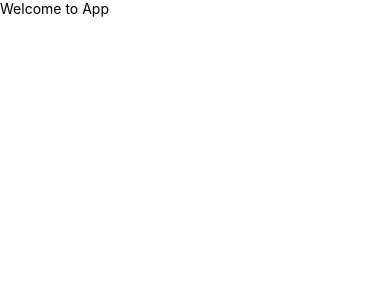
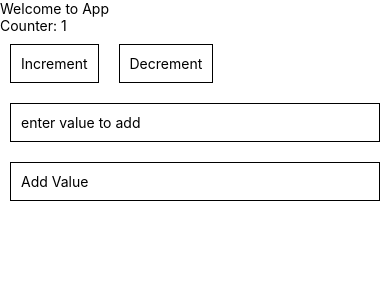
Before and after one commit to VivekKotiya/firebaseTest, a React Native app: screen / in a window 390 px wide. Shown: the top 300 px of the page. Built offline with nearby package versions, Linux system fonts and the light colour scheme.

Commit message:
usereducer demo(best of one)

```diff
--- a/App.tsx
+++ b/App.tsx
@@ -11,11 +11,13 @@ import {
   Text,
   View,
 } from 'react-native';
+import CounterView from './lib/src/component/counterView';
 
 const App = () => {
   return (
     <SafeAreaView>
       <View><Text>Welcome to App</Text></View>
+      <CounterView/>
     </SafeAreaView>
   );
 }
--- /dev/null
+++ b/lib/src/component/counterView/index.js
@@ -0,0 +1,122 @@
+import { useState, useReducer } from "react";
+import { View, Text, TouchableOpacity, TextInput } from "react-native";
+
+const INCREMENT = "Increment";
+const DECREMENT = "Decrement";
+const ADD = "Add";
+const SET_VAl = "setVAl";
+
+const Reducer = (state, action) => {
+  switch (action.type) {
+    case INCREMENT:
+      return {
+        ...state,
+        counter: state.counter + 1,
+      };
+    case DECREMENT:
+      return {
+        ...state,
+        counter: state.counter - 1,
+      };
+    case ADD:
+      return {
+        ...state,
+        counter: state.counter + state.valueToAdd,
+      };
+    case SET_VAl:
+      return {
+        ...state,
+        valueToAdd: action.payload,
+      };
+    default:
+      return state;
+  }
+};
+
+const CounterView = () => {
+  //  const [counter, setCounter] = useState(0);
+  //  const [valueToAdd, setValueToAdd] = useState(0);
+  const [state, dispatch] = useReducer(Reducer, {
+    counter: 1,
+    valueToAdd: 1,
+  });
+
+  const { counter } = state;
+  console.log(state);
+
+  return (
+    <View>
+      <Text>Counter: {counter}</Text>
+      <View style={{ flexDirection: "row" }}>
+        <TouchableOpacity
+          style={{
+            borderWidth: 1,
+            borderColor: "black",
+            padding: 10,
+            margin: 10,
+          }}
+          onPress={() => {
+            dispatch({
+              type: INCREMENT,
+            });
+            // setCounter(counter + 1)}
+          }}
+        >
+          <Text>Increment</Text>
+        </TouchableOpacity>
+        <TouchableOpacity
+          style={{
+            borderWidth: 1,
+            borderColor: "black",
+            padding: 10,
+            margin: 10,
+          }}
+          onPress={() => {
+            dispatch({
+              type: DECREMENT,
+            });
+            //setCounter(counter - 1)
+          }}
+        >
+          <Text>{DECREMENT}</Text>
+        </TouchableOpacity>
+      </View>
+      <TextInput
+        style={{
+          borderWidth: 1,
+          borderColor: "black",
+          padding: 10,
+          margin: 10,
+        }}
+        onChangeText={(text) => {
+          if (Number.isInteger(parseInt(text))) {
+            dispatch({
+              type: SET_VAl,
+              payload: parseInt(text),
+            });
+          }
+          //setValueToAdd(parseInt(text))
+        }}
+        placeholder="enter value to add"
+      />
+      <TouchableOpacity
+        style={{
+          borderWidth: 1,
+          borderColor: "black",
+          padding: 10,
+          margin: 10,
+        }}
+        onPress={() => {
+          dispatch({
+            type: ADD,
+          });
+          //  setCounter(counter + valueToAdd)
+        }}
+      >
+        <Text>Add Value</Text>
+      </TouchableOpacity>
+    </View>
+  );
+};
+
+export default CounterView;
```
Also changed, not shown: readme.txt, 1 other file (tests, documents, lock files or other folders).
